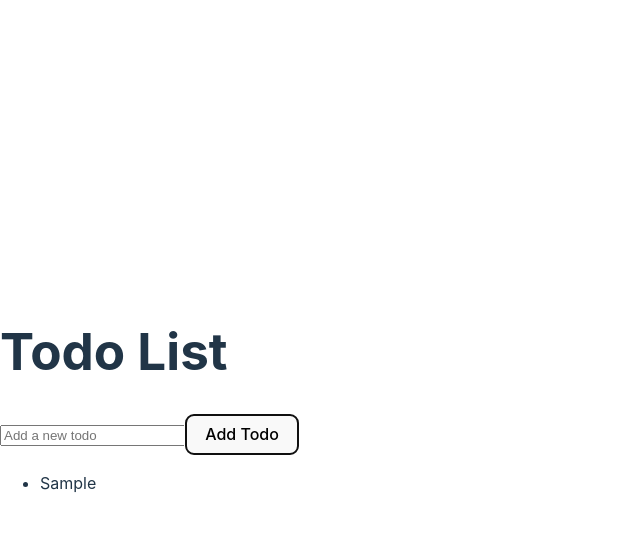
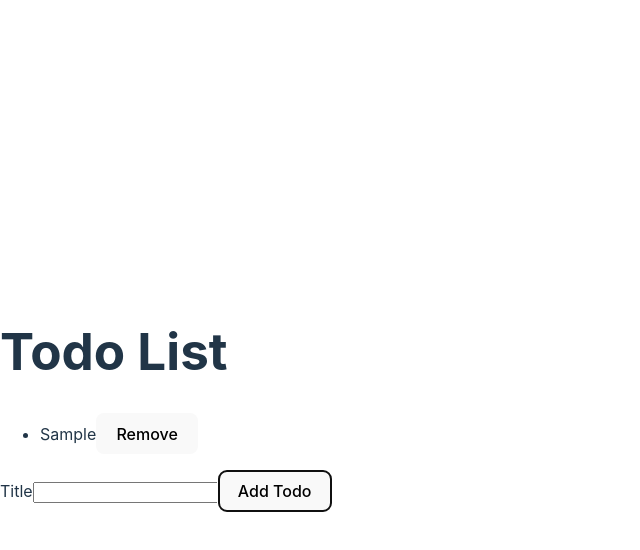
Before and after one commit to spozmai/react-todo, a React (Vite) app: page / in a window 1280 px wide. Both pictures are taken after typing "Sample" into the empty fields and a click on the button "Add Todo". Shown: the top 550 px of the page, without its empty margins (0-640 px from the left). Built offline with nearby package versions, Linux system fonts and the light colour scheme.

Commit message:
lesson1-6

```diff
--- a/src/AddTodoForm.jsx
+++ b/src/AddTodoForm.jsx
@@ -1,28 +1,31 @@
 import React, { useState } from 'react';
+import InputWithLabel from './InputWithLabel';
 
 function AddTodoForm({ onAddTodo }) {
   const [todoTitle, setTodoTitle] = useState('');
 
   const handleTitleChange = (event) => {
-    const newTodoTitle = event.target.value;
-    setTodoTitle(newTodoTitle);
+    setTodoTitle(event.target.value);
   };
 
   const handleAddTodo = (event) => {
     event.preventDefault();
-    onAddTodo({ title: todoTitle, id: Date.now() });
+    onAddTodo({
+      id: Date.now(),
+      title: todoTitle,
+    });
     setTodoTitle('');
   };
 
   return (
     <form onSubmit={handleAddTodo}>
-      <input
-        type="text"
+      <InputWithLabel
+        id="todoTitle"
         value={todoTitle}
-        onChange={handleTitleChange}
-        placeholder="Add a new todo"
-        required
-      />
+        onInputChange={handleTitleChange}
+      >
+        Title
+      </InputWithLabel>
       <button type="submit">Add Todo</button>
     </form>
   );
--- a/src/App.jsx
+++ b/src/App.jsx
@@ -1,32 +1,23 @@
-import React from 'react';
+import React, { useState } from 'react';
 import TodoList from './TodoList';
 import AddTodoForm from './AddTodoForm';
 
-function useSemiPersistentState() {
-  const [todoList, setTodoList] = React.useState(() => {
-    const savedTodoList = localStorage.getItem('savedTodoList');
-    return savedTodoList ? JSON.parse(savedTodoList) : [];
-  });
-
-  React.useEffect(() => {
-    localStorage.setItem('savedTodoList', JSON.stringify(todoList));
-  }, [todoList]);
-
-  return [todoList, setTodoList];
-}
-
 function App() {
-  const [todoList, setTodoList] = useSemiPersistentState();
+  const [todoList, setTodoList] = useState([]);
 
   const addTodo = (newTodo) => {
     setTodoList((prevTodos) => [...prevTodos, newTodo]);
   };
 
+  const removeTodo = (id) => {
+    setTodoList((prevTodos) => prevTodos.filter((todo) => todo.id !== id));
+  };
+
   return (
     <>
       <h1>Todo List</h1>
+      <TodoList todoList={todoList} onRemoveTodo={removeTodo} />
       <AddTodoForm onAddTodo={addTodo} />
-      <TodoList todoList={todoList} />
     </>
   );
 }
--- /dev/null
+++ b/src/InputWithLabel.jsx
@@ -0,0 +1,24 @@
+import React, { useEffect, useRef } from 'react';
+
+const InputWithLabel = ({ id, value, onInputChange, type = "text", children }) => {
+  const inputRef = useRef();
+
+  useEffect(() => {
+    inputRef.current.focus();
+  }, []);
+
+  return (
+    <>
+      <label htmlFor={id}>{children}</label>
+      <input
+        id={id}
+        type={type}
+        value={value}
+        onChange={onInputChange}
+        ref={inputRef}
+      />
+    </>
+  );
+};
+
+export default InputWithLabel;
--- a/src/TodoList.jsx
+++ b/src/TodoList.jsx
@@ -1,10 +1,18 @@
 import React from 'react';
+import TodoListItem from './TodoListItem';
 
-function TodoList({ todoList }) {
+function TodoList({ todoList, onRemoveTodo }) {
   return (
     <ul>
       {todoList.length > 0 ? (
-        todoList.map((todo) => <li key={todo.id}>{todo.title}</li>)
+        todoList.map((todo) => (
+          <TodoListItem
+            key={todo.id}
+            id={todo.id}
+            title={todo.title}
+            onRemoveTodo={onRemoveTodo}
+          />
+        ))
       ) : (
         <li>No todos available</li>
       )}
--- a/src/TodoListItem.jsx
+++ b/src/TodoListItem.jsx
@@ -1,7 +1,14 @@
 import React from 'react';
 
-function TodoListItem({ title }) {
-  return <li>{title}</li>;
+function TodoListItem({ title, id, onRemoveTodo }) {
+  return (
+    <li>
+      {title}
+      <button type="button" onClick={() => onRemoveTodo(id)}>
+        Remove
+      </button>
+    </li>
+  );
 }
 
 export default TodoListItem;
```
